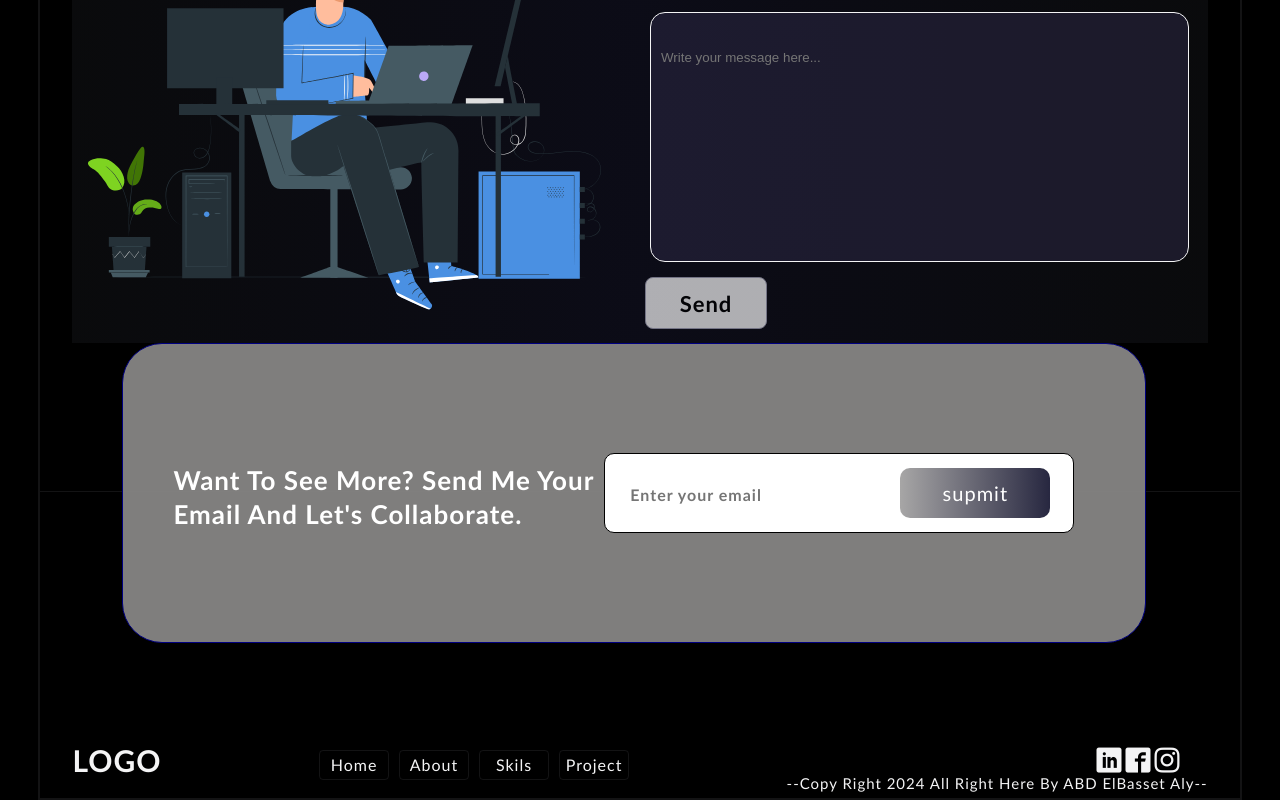
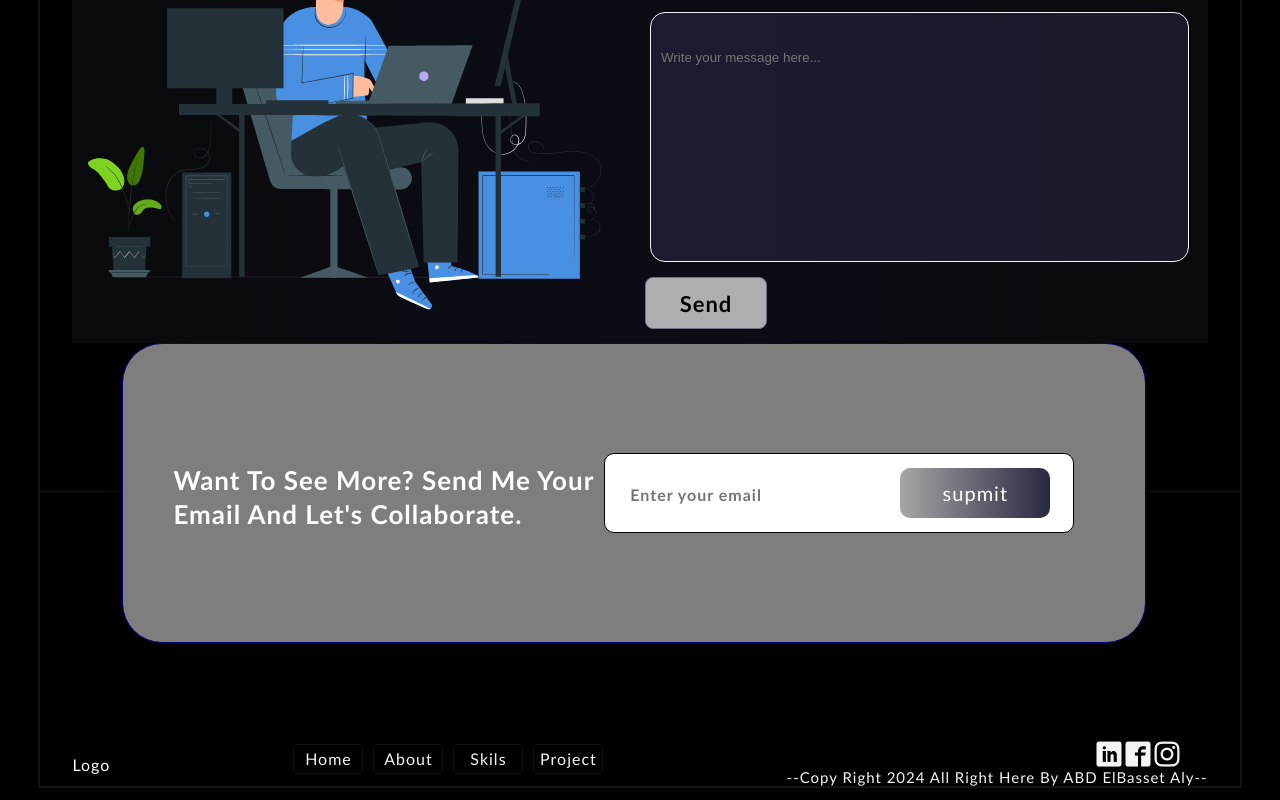
Before and after one commit to abdelbassetali/React-portfolio, a React (Vite) app: page / in a window 1280 px wide. Shown: the part 2599-3399 px from the top of the page. Built offline with nearby package versions, Linux system fonts and the light colour scheme.

Commit message:
Update Footer.jsx

```diff
--- a/src/components/5-footer/Footer.jsx
+++ b/src/components/5-footer/Footer.jsx
@@ -6,7 +6,7 @@ const Footer = () => {
 
 
         <footer className="flex foot">
-            <p className="alaa">Logo</p>
+            <p className="Abdelbasset Aly">Logo</p>
             <ul className="right-foot flex">
                 <li><a href="">Home</a></li>
                 <li><a href="">About</a></li>
```
